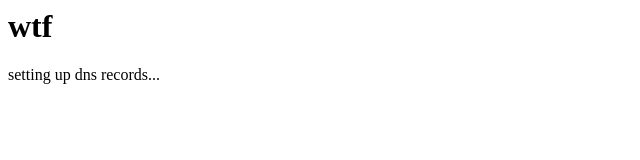
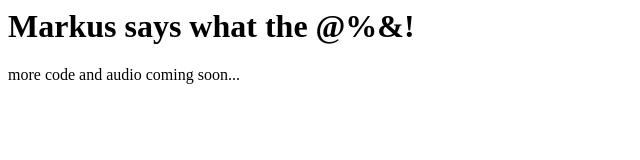
Before and after one commit to markusbjorklund/wtf, a plain HTML site: page index.html in a window 1280 px wide. Shown: the whole page, without its empty margins (0-640 px from the left). Drawn offline with Linux system fonts and the light colour scheme.

Commit message:
minor addition

```diff
--- a/index.html
+++ b/index.html
@@ -1 +1 @@
-<html><head><title>wtf</title></head><body><h1>wtf</h1><p>setting up dns records...</p></body></html>
+<html><head><title>wtf</title></head><body><h1>Markus says what the @%&!</h1><p>more code and audio coming soon...</p></body></html>
```
